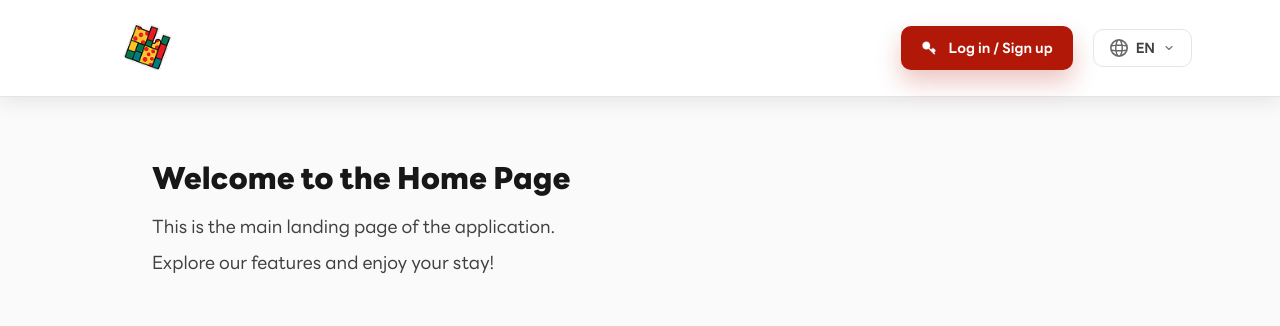
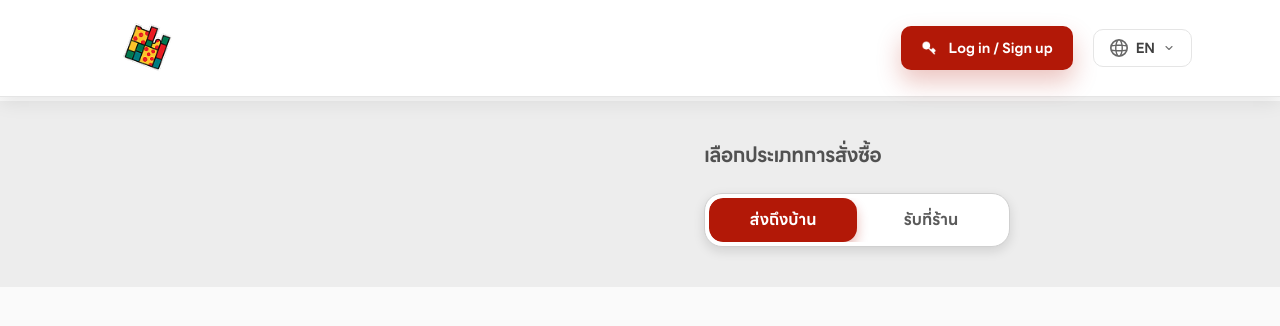
Before and after one commit to SixZensED/Tetris-Pizza-Website-Shop, a Next.js app: page / in a window 1280 px wide. Shown: the top 326 px of the page. Built offline with nearby package versions, Linux system fonts and the light colour scheme.

Commit message:
Add Optional Order Type

```diff
--- /dev/null
+++ b/app/components/order-type-section.tsx
@@ -0,0 +1,61 @@
+"use client";
+
+import { useState } from "react";
+
+type OrderType = "delivery" | "pickup";
+
+type OrderOption = {
+  key: OrderType;
+  label: string;
+};
+
+const OPTIONS: OrderOption[] = [
+  { key: "delivery", label: "ส่งถึงบ้าน" },
+  { key: "pickup", label: "รับที่ร้าน" },
+];
+
+export function OrderTypeSection() {
+  const [selection, setSelection] = useState<OrderType>("delivery");
+  const activeIndex = Math.max(
+    OPTIONS.findIndex((option) => option.key === selection),
+    0,
+  );
+
+  return (
+    <section className="mt-[-12px]">
+      <div className="relative left-1/2 w-screen -translate-x-1/2 bg-[#ededed] px-6 py-10">
+        <div className="flex w-full max-w-4xl flex-col items-start text-left pl-6 md:pl-10 lg:pl-170">
+          <h2 className="text-xl font-bold text-[#515151] tracking-tight">
+            เลือกประเภทการสั่งซื้อ
+          </h2>
+          <div className="mt-6 inline-flex items-center justify-center self-start rounded-[18px] border border-[#d0d0d0] bg-white p-1 shadow-[0_4px_12px_rgba(0,0,0,0.12)]">
+            <div className="relative inline-flex min-w-[296px] overflow-hidden rounded-[14px]">
+              <span
+                className="pointer-events-none absolute inset-y-0 left-0 w-1/2 rounded-[14px] bg-[#b21807] shadow-[0_6px_12px_rgba(178,24,7,0.3)] transition-transform duration-300 ease-out"
+                style={{ transform: `translateX(${activeIndex * 100}%)` }}
+              />
+              {OPTIONS.map((option) => {
+                const isActive = option.key === selection;
+                return (
+                  <button
+                    key={option.key}
+                    type="button"
+                    onClick={() => setSelection(option.key)}
+                    className={`relative z-10 flex-1 min-w-[148px] px-6 py-2.5 text-base font-semibold text-center transition-colors duration-200 focus-visible:outline focus-visible:outline-2 focus-visible:outline-offset-2 ${
+                      isActive
+                        ? "text-white focus-visible:outline-[#b21807]"
+                        : "text-[#5a5a5a] hover:text-[#2e2e2e] focus-visible:outline-[#9f9f9f]"
+                    }`}
+                    aria-pressed={isActive}
+                  >
+                    {option.label}
+                  </button>
+                );
+              })}
+            </div>
+          </div>
+        </div>
+      </div>
+    </section>
+  );
+}
--- a/app/components/topbar.tsx
+++ b/app/components/topbar.tsx
@@ -18,13 +18,13 @@ type CopyMap = {
 };
 
 const COPY: Record<LanguageCode, CopyMap> = {
-  TH: {
-    loginCta: "เข้าสู่ระบบ / สมัครสมาชิก",
-    keyAlt: "ไอคอนกุญแจ",
-    languageSelectorLabel: "เลือกภาษา",
-    globeAlt: "ไอคอนโลก",
-    languageModalTitle: "เลือกภาษาในการใช้งาน",
-    languageModalDescription: "คุณสามารถสลับภาษาเพื่อให้เหมาะกับการใช้งานได้",
+    TH: {
+    loginCta: "\u0e40\u0e02\u0e49\u0e32\u0e2a\u0e39\u0e48\u0e23\u0e30\u0e1a / \u0e2a\u0e21\u0e31\u0e04\u0e23\u0e2a\u0e21\u0e32\u0e0a\u0e34\u0e01",
+    keyAlt: "\u0e44\u0e2d\u0e04\u0e2d\u0e19\u0e01\u0e38\u0e0d\u0e41\u0e08",
+    languageSelectorLabel: "\u0e40\u0e25\u0e37\u0e2d\u0e01\u0e20\u0e32\u0e29\u0e32",
+    globeAlt: "\u0e44\u0e2d\u0e04\u0e2d\u0e19\u0e42\u0e25\u0e01",
+    languageModalTitle: "\u0e40\u0e25\u0e37\u0e2d\u0e01\u0e20\u0e32\u0e29\u0e32\u0e02\u0e2d\u0e07\u0e04\u0e38\u0e13",
+    languageModalDescription: "\u0e1b\u0e23\u0e31\u0e1a\u0e1b\u0e23\u0e35\u0e48\u0e22\u0e19\u0e20\u0e32\u0e29\u0e32\u0e43\u0e2b\u0e49\u0e15\u0e23\u0e07\u0e01\u0e31\u0e1a\u0e04\u0e27\u0e32\u0e21\u0e0a\u0e2d\u0e1a\u0e02\u0e2d\u0e07\u0e04\u0e38\u0e13",
   },
   EN: {
     loginCta: "Log in / Sign up",
--- a/app/page.tsx
+++ b/app/page.tsx
@@ -1,17 +1,12 @@
 import { TopBar } from "./components/topbar";
+import { OrderTypeSection } from "./components/order-type-section";
 
 export default function Home() {
   return (
     <div className="min-h-screen bg-neutral-50">
       <TopBar />
-      <main className="mx-auto max-w-5xl px-6 py-16">
-        <h1 className="text-3xl font-black text-neutral-900">Welcome to the Home Page</h1>
-        <p className="mt-4 text-lg text-neutral-700">
-          This is the main landing page of the application.
-        </p>
-        <p className="mt-2 text-lg text-neutral-700">
-          Explore our features and enjoy your stay!
-        </p>
+      <main className="mx-auto max-w-5xl px-6 pt-4 pb-16">
+        <OrderTypeSection />
       </main>
     </div>
   );
```
